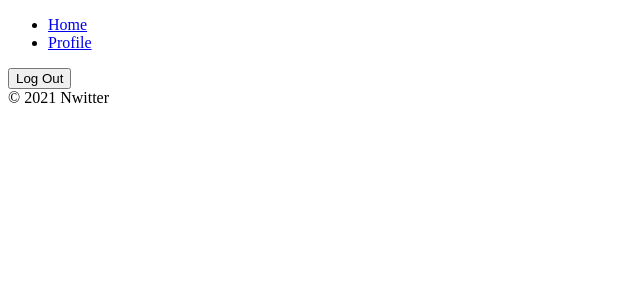
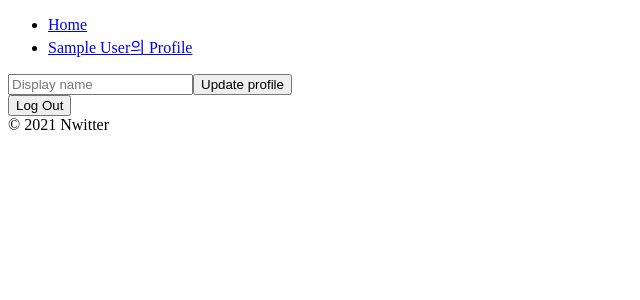
Before and after one commit to HanMG/nwitter, a React (Create React App) app: page /#/profile in a window 1280 px wide. Shown: the top 300 px of the page, without its empty margins (0-640 px from the left). Built offline with nearby package versions, Linux system fonts and the light colour scheme; no server answers; the database is empty; sample sign-in values are in the browser's storage.

Commit message:
get nweets, update username on profile

```diff
--- a/src/components/App.js
+++ b/src/components/App.js
@@ -16,7 +16,6 @@
       setInit(true)
     })
   }, [])
-
   return (
   <>
     {init ? <AppRouter isLoggedIn={Boolean(userObj)} userObj={userObj} /> : "Initializing..." }
--- a/src/components/Navigation.js
+++ b/src/components/Navigation.js
@@ -1,14 +1,14 @@
 import React from "react"
 import { Link } from "react-router-dom"
 
-const Navigation = () =>
+const Navigation = ({ userObj }) =>
     <nav>
         <ul>
             <li>
                 <Link to="/">Home</Link>
             </li>
             <li>
-                <Link to="/profile">Profile</Link>
+                <Link to="/profile">{userObj.displayName}의 Profile</Link>
             </li>
         </ul>
     </nav>
--- a/src/components/Router.js
+++ b/src/components/Router.js
@@ -8,7 +8,7 @@
 const AppRouter = ({isLoggedIn, userObj}) => {
     return(
         <Router>
-            {isLoggedIn && <Navigation />}
+            {isLoggedIn && <Navigation userObj={userObj} />}
             <Switch>
                 {isLoggedIn ? (
                     <>
@@ -16,7 +16,7 @@
                         <Home userObj={userObj} />
                     </Route>
                     <Route exact path="/profile">
-                        <Profile />
+                        <Profile userObj={userObj} />
                     </Route>
                     </>
                 )
--- a/src/routes/EditProfile.js
+++ /dev/null
@@ -1,4 +0,0 @@
-import React from 'react'
-
-const EditProfile = () => <span>EditProfile</span>
-export default EditProfile
--- a/src/routes/Profile.js
+++ b/src/routes/Profile.js
@@ -1,15 +1,55 @@
-import { authService } from 'fbase'
-import React from 'react'
+import { authService, dbService } from 'fbase'
+import React, { useEffect, useState } from 'react'
 import { useHistory } from 'react-router'
 
-export default () => {
+export default ({ userObj }) => {
     const history = useHistory();
+    const [newDisplayName, setNewDisplayName] = useState(userObj.displayName)
+
     const onLogOutClick = () => {
         authService.signOut()
         history.push("/")
     }
+
+    const onChange = (event) => {
+        const {
+            target: { value },
+        } = event
+        setNewDisplayName(value)
+    }
+
+    const onSubmit = async(event) => {
+        event.preventDefault()
+        if(userObj.displayName !== newDisplayName){
+            await userObj.updateProfile({
+                displayName: newDisplayName,
+            })
+        }
+    }
+
+    const getMyNweets = async() => {
+        const nweets = await dbService
+            .collection("nweets")
+            .where("creatorId", "==", userObj.uid)
+            .orderBy("createAt")
+            .get()
+        console.log(nweets.docs.map(doc =>doc.data()))
+    }
+
+    useEffect(() => {
+        getMyNweets()
+    }, [])
+
     return (
         <>
+            <form onSubmit={onSubmit}>
+                <input
+                    onChange={onChange}
+                    type="text"
+                    placeholder="Display name"
+                />
+                <input type="submit" value="Update profile" />
+            </form>
             <button onClick={onLogOutClick}>Log Out</button>
         </>
     )
```
